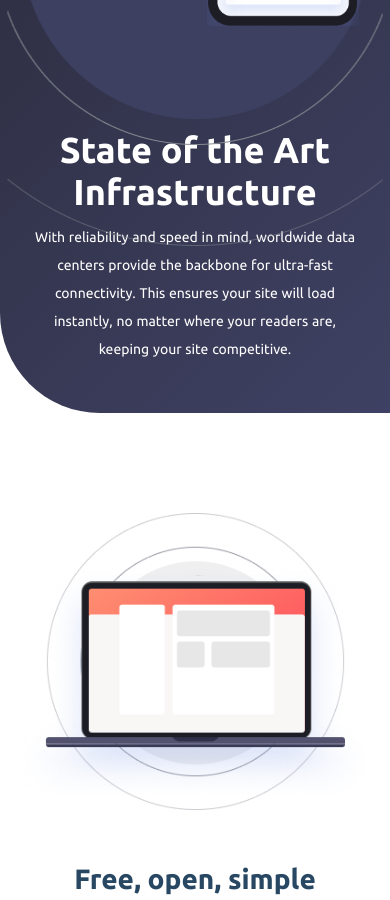
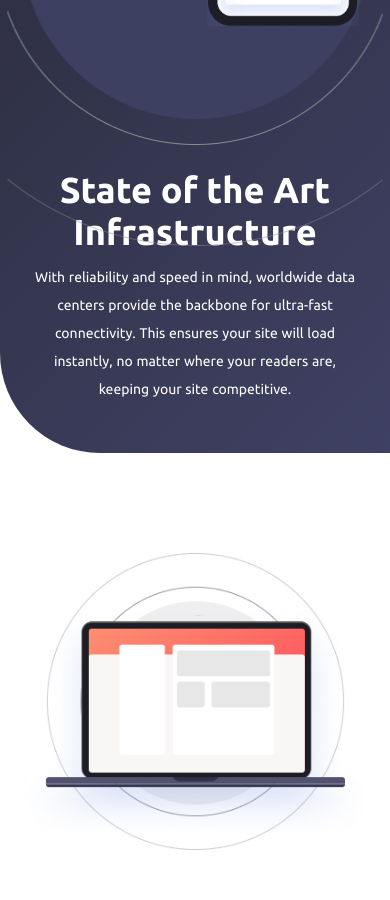
Before and after one commit to Uzairahmad8/Blogr-Landing-Page, a plain HTML site: page index.html in a window 390 px wide. Shown: the part 2020-2920 px from the top of the page. Drawn offline with Linux system fonts and the light colour scheme.

Commit message:
Update query.css

```diff
--- a/query.css
+++ b/query.css
@@ -167,7 +167,7 @@
   }
 
   .sectionThreeContent {
-    margin-top: -200px;
+    margin-top: -160px;
     padding-bottom: 50px;
   }
 
```
